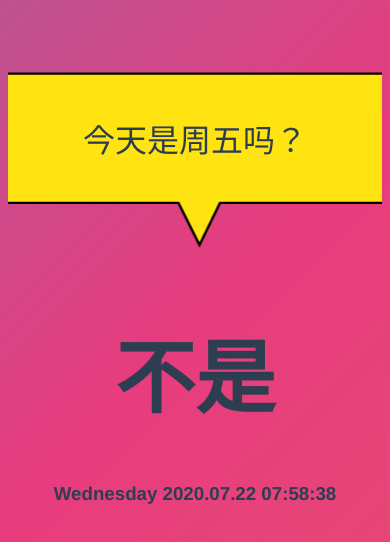
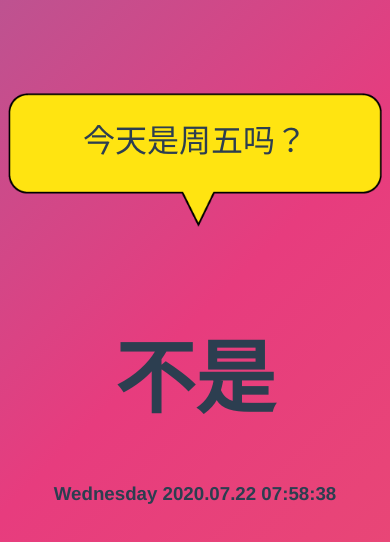
Before and after one commit to MySelfBlank/Is_it_Friday-, a Vue app: page / in a window 390 px wide. Shown: the top 542 px of the page. Built offline with nearby package versions, Linux system fonts and the light colour scheme.

Commit message:
适配移动端

```diff
--- a/src/components/HelloWorld.vue
+++ b/src/components/HelloWorld.vue
@@ -1,8 +1,12 @@
 <template>
   <div class="hello">
-	<div class="ui-elem" >
-		<span style="font-size: 2rem;">{{ msg }}</span>
-	</div>
+	<el-row>
+		<el-col :xs="24" :sm="24" :md="24" :lg="24" :xl="24">
+			<div class="ui-elem" >
+				<span style="font-size: 2rem;">{{ msg }}</span>
+			</div>
+		</el-col>
+	</el-row>
     <h1 style="font-family:Hiragino Sans GB; font-size: 80px;">
 		{{ falg ? '是' : '不是' }}
 	</h1>
@@ -74,6 +78,15 @@ Date.prototype.Format = function (fmt) {
 	height: 200px;
 	width: auto;
 	background: url(../assets/bg.png) no-repeat center;
+
+	/* background-size: 100%,100%; */
+
+}
+@media screen and (min-width:22.5rem) and (max-width:46.25rem) {
+	.ui-elem{
+		background-size: 100%,100%;
+	}
+
 }
 .ui-elem span{
 	flex: auto;
```
